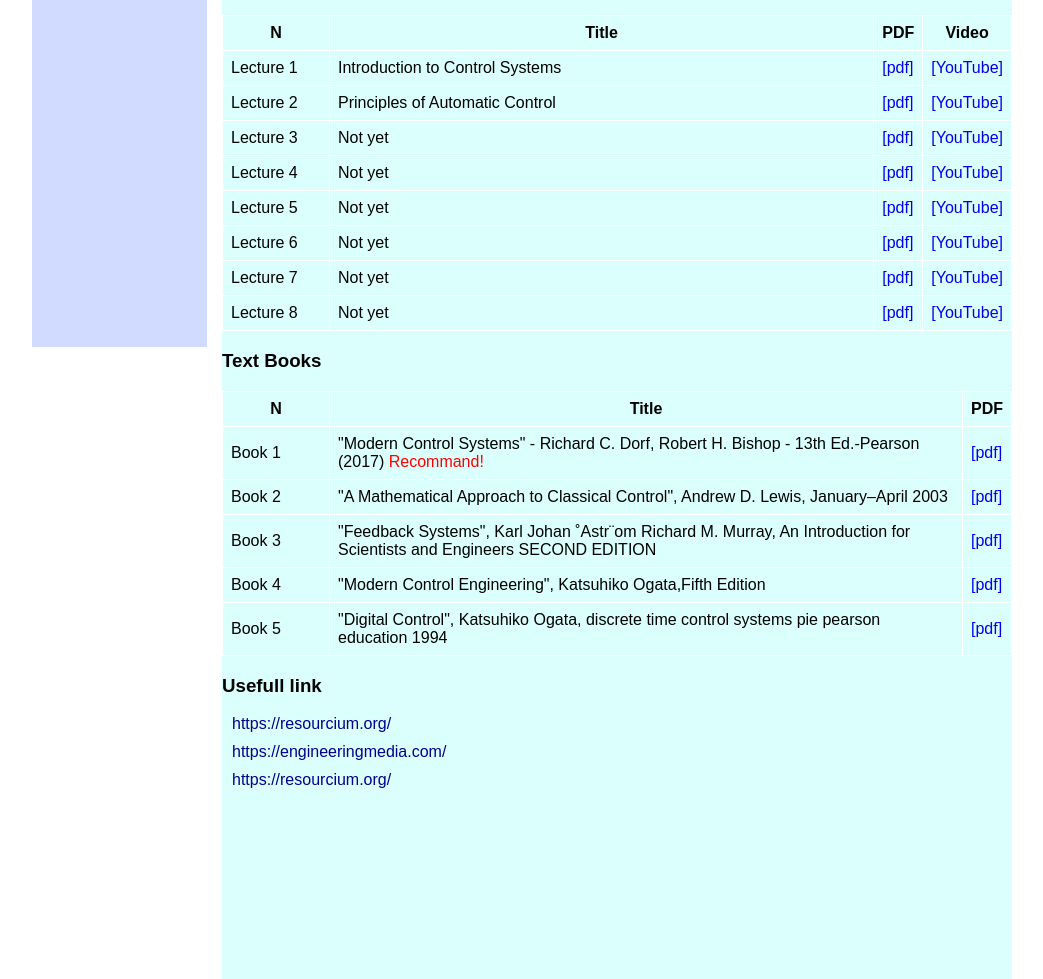
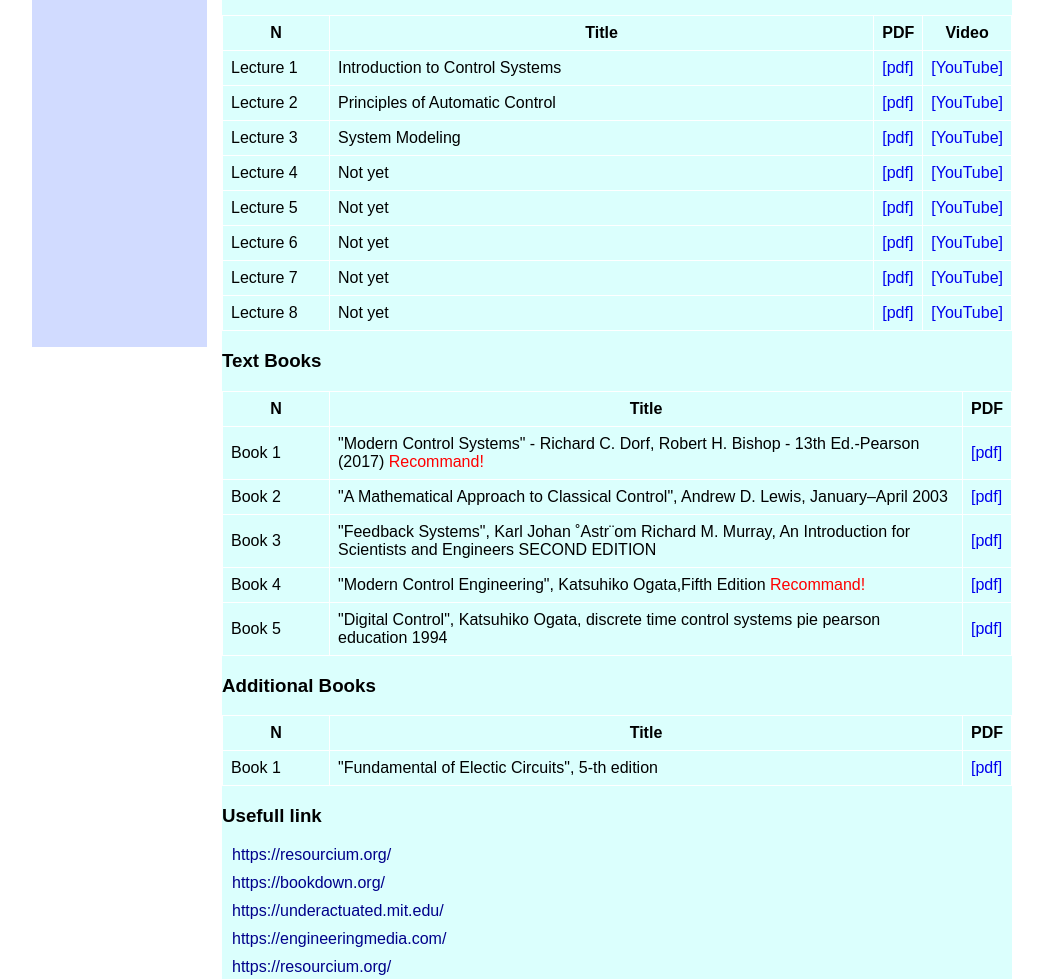
Before and after one commit to itf-chivornf/chivornf.github.io, a plain HTML site: page i3geefcs.html in a window 1280 px wide. Shown: the part 323-1302 px from the top of the page, without its empty margins (118-1161 px from the left). Drawn offline with Linux system fonts and the light colour scheme.

Commit message:
Update i3geefcs.html

```diff
--- a/i3geefcs.html
+++ b/i3geefcs.html
@@ -54,8 +54,8 @@
   </tr>
   <tr>
     <td>Lecture 3</td>
-    <td>Not yet</td>
-    <td><a class="download_pdf" href="I3GEEFCS/Lecture/L1.pdf">[pdf]</a></td>
+    <td>System Modeling</td>
+    <td><a class="download_pdf" href="https://drive.google.com/uc?export=download&id=1LTMQ90Jg_yyYp-xxpJB2YoBSIvPxbdQM">[pdf]</a></td>
     <td><a class="download_pdf" href="I3GEEFCS/Lecture/#">[YouTube]</a></td>
   </tr>
   <tr>
@@ -119,7 +119,7 @@ SECOND EDITION</td>
   </tr>
   <tr>
     <td>Book 4</td>
-    <td>"Modern Control Engineering", Katsuhiko Ogata,Fifth Edition</td>
+    <td>"Modern Control Engineering", Katsuhiko Ogata,Fifth Edition  <span style="color:red;"> Recommand!</span></td></td>
     <td><a class="download_pdf" href="https://drive.google.com/uc?export=download&id=153JyYmvJT3cyfyWIclcH2Hn0dfz1MDZb">[pdf]</a></td>
   </tr>
   <tr>
@@ -131,11 +131,27 @@ SECOND EDITION</td>
 
 </table>
 
+<h3>Additional Books</h3>
+<table>
+  <tr>
+    <th style="width:90px">N</th>
+    <th style="width:auto">Title</th>
+    <th style="width:10px">PDF</th>
+  </tr>
+  <tr>
+    <td>Book 1</td>
+    <td>"Fundamental of Electic Circuits", 5-th edition</td>
+    <td><a class="download_pdf" href="https://drive.google.com/uc?export=download&id=114ugdt2fzLuFl_NebHkXe-hrCe_rkoH9">[pdf]</a></td>
+  </tr>
+
+</table>
 <!-- .Usefull link ------------------------------------------>
 
 <h3>Usefull link</h3>
 <div>
             <a class="normal_link" href="https://resourcium.org/">https://resourcium.org/</a>
+            <a class="normal_link" href="https://bookdown.org/">https://bookdown.org/</a>
+            <a class="normal_link" href="https://underactuated.mit.edu/">https://underactuated.mit.edu/</a>
             <a class="normal_link" href="https://engineeringmedia.com/">https://engineeringmedia.com/</a>
             <a class="normal_link" href="https://resourcium.org/">https://resourcium.org/</a>
 </div>
```
